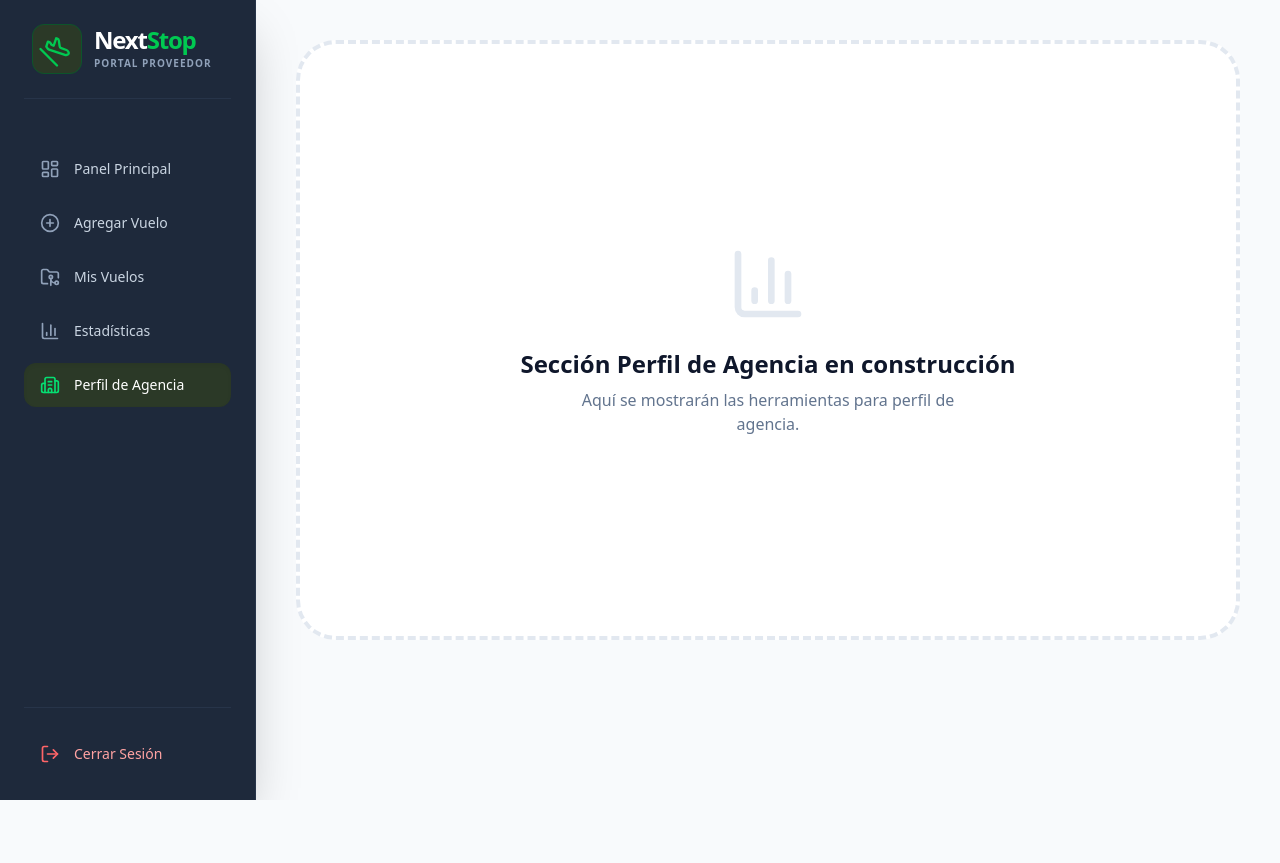
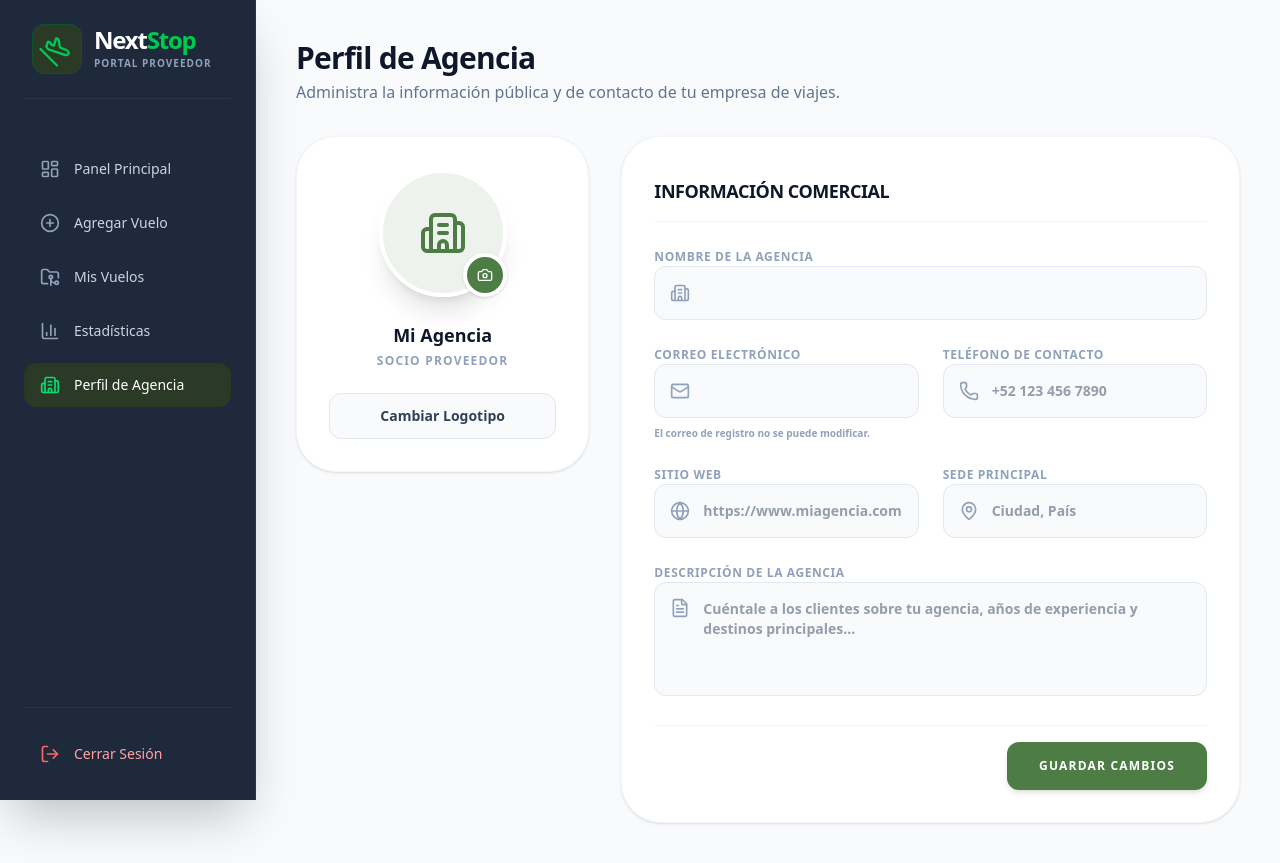
Before and after one commit to josemelas/NextStop, a Next.js app in the folder frontend/: page /proveedor/menupr in a window 1280 px wide. Both pictures are taken after a click on the button "Perfil de Agencia". Before the commit the page ends 800 px from the top, so only its background shows below. Built offline with nearby package versions, Linux system fonts and the light colour scheme.

Commit message:
Menu editar perfil proveedor

```diff
--- /dev/null
+++ b/frontend/app/proveedor/menupr/components/PerfilAgencia.tsx
@@ -0,0 +1,169 @@
+"use client";
+
+import React, { useState, useEffect } from 'react';
+import { Building2, Mail, Phone, MapPin, Globe, Camera, Loader2, CheckCircle2, FileText } from 'lucide-react';
+
+export default function PerfilAgencia({ userInfo }: { userInfo: any }) {
+  const [nombre, setNombre] = useState("");
+  const [correo, setCorreo] = useState("");
+  const [telefono, setTelefono] = useState("");
+  const [direccion, setDireccion] = useState("");
+  const [sitioWeb, setSitioWeb] = useState("");
+  const [descripcion, setDescripcion] = useState("");
+
+  const [loading, setLoading] = useState(false);
+  const [mensajeExito, setMensajeExito] = useState(false);
+
+  // Cargar los datos iniciales del usuario
+  useEffect(() => {
+    if (userInfo) {
+      setNombre(userInfo.nombres || userInfo.nombre || "");
+      setCorreo(userInfo.email || "");
+      // Datos simulados si no vienen del backend todavía
+      setTelefono(userInfo.telefono || "");
+      setDireccion(userInfo.direccion || "");
+      setSitioWeb(userInfo.sitio_web || "");
+      setDescripcion(userInfo.descripcion || "");
+    }
+  }, [userInfo]);
+
+  const handleSubmit = async (e: React.FormEvent) => {
+    e.preventDefault();
+    setLoading(true);
+    setMensajeExito(false);
+
+    // TODO: Aquí irá el fetch real hacia el backend de Brian cuando tenga el endpoint
+    // Ejemplo: await fetch('https://seal-app-u4egd.ondigitalocean.app/api/usuarios/proveedor/actualizar/'...)
+
+    // Simulación de carga para la interfaz
+    setTimeout(() => {
+      setLoading(false);
+      setMensajeExito(true);
+
+      // Ocultar el mensaje de éxito después de 3 segundos
+      setTimeout(() => setMensajeExito(false), 3000);
+    }, 1500);
+  };
+
+  return (
+    <div className="space-y-8 max-w-5xl mx-auto">
+      <div>
+        <h2 className="text-3xl font-black text-slate-900 tracking-tight">Perfil de Agencia</h2>
+        <p className="text-slate-500 font-medium mt-1">Administra la información pública y de contacto de tu empresa de viajes.</p>
+      </div>
+
+      <div className="grid grid-cols-1 lg:grid-cols-3 gap-8">
+        {/* COLUMNA IZQUIERDA: FOTO DE PERFIL / LOGO */}
+        <div className="lg:col-span-1 space-y-6">
+          <div className="bg-white p-8 rounded-[2.5rem] border border-slate-100 shadow-sm flex flex-col items-center text-center">
+            <div className="relative mb-6 group cursor-pointer">
+              <div className="w-32 h-32 bg-[#4d7c44]/10 rounded-full flex items-center justify-center border-4 border-white shadow-xl overflow-hidden">
+                {nombre ? (
+                  <span className="text-5xl font-black text-[#4d7c44]">{nombre.charAt(0).toUpperCase()}</span>
+                ) : (
+                  <Building2 className="w-12 h-12 text-[#4d7c44]" />
+                )}
+              </div>
+              <div className="absolute inset-0 bg-slate-900/40 rounded-full flex items-center justify-center opacity-0 group-hover:opacity-100 transition-opacity">
+                <Camera className="w-8 h-8 text-white" />
+              </div>
+              <div className="absolute bottom-0 right-0 bg-[#4d7c44] p-2.5 rounded-full border-4 border-white text-white shadow-sm">
+                <Camera className="w-4 h-4" />
+              </div>
+            </div>
+            <h3 className="font-black text-lg text-slate-900">{nombre || 'Mi Agencia'}</h3>
+            <p className="text-xs font-bold text-slate-400 uppercase tracking-widest mt-1">Socio Proveedor</p>
+            <button className="mt-6 w-full py-3 bg-slate-50 hover:bg-slate-100 text-slate-700 font-bold text-sm rounded-xl transition-colors border border-slate-200">
+              Cambiar Logotipo
+            </button>
+          </div>
+        </div>
+
+        {/* COLUMNA DERECHA: FORMULARIO DE DATOS */}
+        <div className="lg:col-span-2">
+          <form onSubmit={handleSubmit} className="bg-white p-8 rounded-[2.5rem] border border-slate-100 shadow-sm space-y-6 relative overflow-hidden">
+
+            {mensajeExito && (
+              <div className="absolute top-0 left-0 right-0 bg-green-500 text-white p-3 flex items-center justify-center gap-2 font-bold text-sm animate-in slide-in-from-top-full">
+                <CheckCircle2 className="w-5 h-5" /> Información actualizada correctamente.
+              </div>
+            )}
+
+            <div className="flex items-center justify-between border-b border-slate-100 pb-4 mt-2">
+              <h3 className="font-black text-lg text-slate-900 uppercase tracking-tight">Información Comercial</h3>
+            </div>
+
+            <div className="grid grid-cols-1 md:grid-cols-2 gap-6 font-semibold text-sm text-slate-700">
+              {/* Nombre Comercial */}
+              <div className="space-y-2 md:col-span-2">
+                <label className="text-xs font-bold uppercase tracking-wider text-slate-400">Nombre de la Agencia</label>
+                <div className="relative">
+                  <Building2 className="absolute left-4 top-1/2 -translate-y-1/2 w-5 h-5 text-slate-400" />
+                  <input type="text" value={nombre} onChange={(e) => setNombre(e.target.value)} className="w-full p-4 pl-12 bg-slate-50 border border-slate-200 rounded-xl outline-none focus:ring-2 focus:ring-[#4d7c44]/20 font-bold" required />
+                </div>
+              </div>
+
+              {/* Correo */}
+              <div className="space-y-2">
+                <label className="text-xs font-bold uppercase tracking-wider text-slate-400">Correo Electrónico</label>
+                <div className="relative">
+                  <Mail className="absolute left-4 top-1/2 -translate-y-1/2 w-5 h-5 text-slate-400" />
+                  <input type="email" value={correo} onChange={(e) => setCorreo(e.target.value)} className="w-full p-4 pl-12 bg-slate-50 border border-slate-200 rounded-xl outline-none focus:ring-2 focus:ring-[#4d7c44]/20" disabled />
+                </div>
+                <p className="text-[10px] text-slate-400">El correo de registro no se puede modificar.</p>
+              </div>
+
+              {/* Teléfono */}
+              <div className="space-y-2">
+                <label className="text-xs font-bold uppercase tracking-wider text-slate-400">Teléfono de Contacto</label>
+                <div className="relative">
+                  <Phone className="absolute left-4 top-1/2 -translate-y-1/2 w-5 h-5 text-slate-400" />
+                  <input type="text" value={telefono} onChange={(e) => setTelefono(e.target.value)} placeholder="+52 123 456 7890" className="w-full p-4 pl-12 bg-slate-50 border border-slate-200 rounded-xl outline-none focus:ring-2 focus:ring-[#4d7c44]/20" />
+                </div>
+              </div>
+
+              {/* Sitio Web */}
+              <div className="space-y-2">
+                <label className="text-xs font-bold uppercase tracking-wider text-slate-400">Sitio Web</label>
+                <div className="relative">
+                  <Globe className="absolute left-4 top-1/2 -translate-y-1/2 w-5 h-5 text-slate-400" />
+                  <input type="url" value={sitioWeb} onChange={(e) => setSitioWeb(e.target.value)} placeholder="https://www.miagencia.com" className="w-full p-4 pl-12 bg-slate-50 border border-slate-200 rounded-xl outline-none focus:ring-2 focus:ring-[#4d7c44]/20" />
+                </div>
+              </div>
+
+              {/* Sede / Dirección */}
+              <div className="space-y-2">
+                <label className="text-xs font-bold uppercase tracking-wider text-slate-400">Sede Principal</label>
+                <div className="relative">
+                  <MapPin className="absolute left-4 top-1/2 -translate-y-1/2 w-5 h-5 text-slate-400" />
+                  <input type="text" value={direccion} onChange={(e) => setDireccion(e.target.value)} placeholder="Ciudad, País" className="w-full p-4 pl-12 bg-slate-50 border border-slate-200 rounded-xl outline-none focus:ring-2 focus:ring-[#4d7c44]/20" />
+                </div>
+              </div>
+
+              {/* Descripción */}
+              <div className="space-y-2 md:col-span-2">
+                <label className="text-xs font-bold uppercase tracking-wider text-slate-400">Descripción de la Agencia</label>
+                <div className="relative">
+                  <FileText className="absolute left-4 top-4 w-5 h-5 text-slate-400" />
+                  <textarea
+                    value={descripcion}
+                    onChange={(e) => setDescripcion(e.target.value)}
+                    placeholder="Cuéntale a los clientes sobre tu agencia, años de experiencia y destinos principales..."
+                    rows={4}
+                    className="w-full p-4 pl-12 bg-slate-50 border border-slate-200 rounded-xl outline-none focus:ring-2 focus:ring-[#4d7c44]/20 resize-none"
+                  />
+                </div>
+              </div>
+            </div>
+
+            <div className="pt-4 border-t border-slate-100 flex justify-end">
+              <button type="submit" disabled={loading} className="bg-[#4d7c44] hover:bg-green-700 text-white px-8 py-4 rounded-xl font-black transition-all uppercase text-xs tracking-widest shadow-md flex items-center justify-center gap-2 disabled:opacity-50 cursor-pointer border-none">
+                {loading ? <Loader2 className="w-5 h-5 animate-spin" /> : "Guardar Cambios"}
+              </button>
+            </div>
+          </form>
+        </div>
+      </div>
+    </div>
+  );
+}
--- a/frontend/app/proveedor/menupr/page.tsx
+++ b/frontend/app/proveedor/menupr/page.tsx
@@ -8,6 +8,7 @@ import Link from 'next/link';
 import PanelPrincipal from './components/PanelPrincipal';
 import MisVuelos from './components/MisVuelos';
 import AgregarVuelo from './components/AgregarVuelo';
+import PerfilAgencia from './components/PerfilAgencia';
 
 interface SidebarItemProps {
   icon: React.ElementType;
@@ -102,8 +103,13 @@ export default function MenuProveedor() {
             <AgregarVuelo userInfo={userInfo} setActiveItem={setActiveItem} />
           )}
 
-          {/* Secciones secundarias en construcción */}
-          {(activeItem === 'Estadísticas' || activeItem === 'Perfil de Agencia') && (
+          {/* AQUÍ SE RENDERIZA EL NUEVO COMPONENTE */}
+          {activeItem === 'Perfil de Agencia' && (
+            <PerfilAgencia userInfo={userInfo} />
+          )}
+
+          {/* Secciones secundarias en construcción (Solo quedó Estadísticas) */}
+          {activeItem === 'Estadísticas' && (
             <div className="border-4 border-dashed border-slate-200 rounded-[2.5rem] h-[600px] flex items-center justify-center text-center p-12 bg-white">
               <div className="flex flex-col items-center">
                 <BarChart3 className="w-20 h-20 text-slate-200 mb-6" />
```
